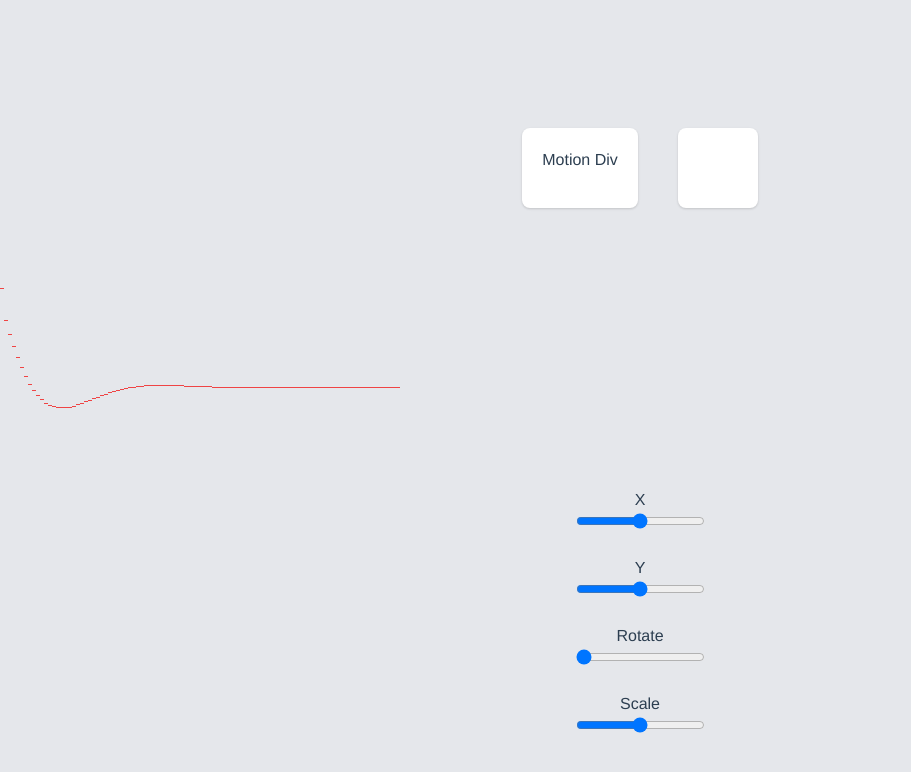
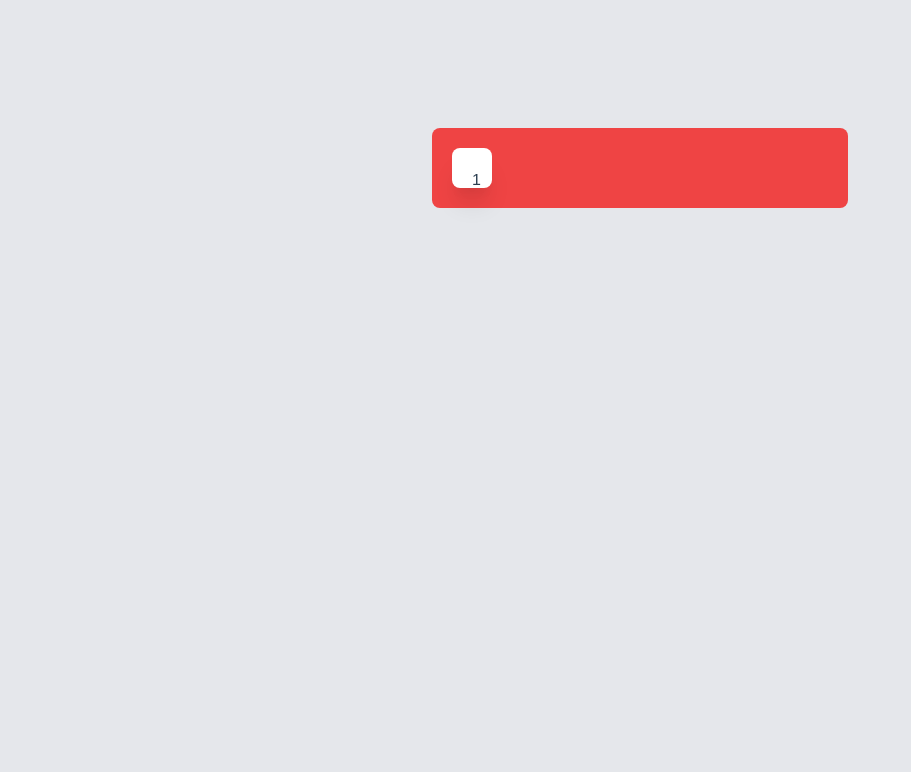
Before and after one commit to BrandonGomes1705/v-frame, a Vue app: page / in a window 1280 px wide. Shown: the top 772 px of the page, without its empty margins (0-911 px from the left). Built offline with nearby package versions, Linux system fonts and the light colour scheme.

Commit message:
Added shared layout div to react to size changes

```diff
--- a/package.json
+++ b/package.json
@@ -8,6 +8,7 @@
   },
   "dependencies": {
     "@tweenjs/tween.js": "^18.6.4",
+    "flipping": "^1.1.0",
     "vue": "^3.2.6"
   },
   "devDependencies": {
--- a/src/App.vue
+++ b/src/App.vue
@@ -1,73 +1,34 @@
 
 <template>
     <div class="space-y-20 mt-32">
-        <div class="flex justify-center space-x-10">
-            <motion-div class="p-5 bg-white rounded-lg shadow" :initial="{scale: 0, rotate: -180}" :animate="{scale:1, rotate: 0,}">
-                Motion Div
-            </motion-div>
-            <motion-div
-                class="h-20 w-20 shadow bg-white rounded-lg"
-                :initial="{
-                        scale: 0.8,
-                        rotate: 180,
-                    }"
-                :animate="{
-                        y,
-                        x,
-                        scale: scale/4,
-                        rotate,
-                        opacity: 1
-                    }"
-                :while-hover="{
-                        scale: 1.2,
-                        rotate: 90
-                    }"
-            />
-        </div>
-        <div class="flex justify-start">
-            <div v-for="data in graph" :key="data" :style="'height: ' + data*100 + 'px'" class="border-b border-red-500 w-1"/>
-        </div>
+        <!-- <div class="flex justify-center space-x-10">
+            <test-motion-div/>
+        </div> -->
         <div class="flex justify-center">
-            <div class="flex flex-col space-y-5">
-                <div>
-                    <p>X</p>
-                    <input v-model="x" type="range" min="-100" max="100">
-                </div>
-
-                <div>
-                    <p>Y</p>
-                    <input v-model="y" type="range" min="-100" max="100">
-                </div>
-
-                <div>
-                    <p>Rotate</p>
-                    <input v-model="rotate" type="range" min="0" max="360">
-                </div>
-
-                <div>
-                    <p>Scale</p>
-                    <input v-model="scale" type="range" min="0" max="8">
-                </div>
-            </div>
+            <shared-layout-div class="grid grid-cols-8 gap-2 p-5 bg-red-500 rounded-lg select-none" @click.native="count++">
+                <motion-div :initial="{ scale: 0}"
+                    :animate="{ scale: 1}"
+                    v-for="n in count"
+                    :key="n"
+                    class="p-5 rounded-lg bg-white shadow-xl h-10 w-10"
+                >
+                        {{ n }}
+                    </motion-div>
+            </shared-layout-div>
         </div>
     </div>
 </template>
 
 <script setup>
-import { ref } from "vue";
-import MotionDiv from "./components/motion/MotionDiv.vue";
 import useMotion from "./composables/useMotion";
+import TestMotionDiv from "./components/TestMotionDiv.vue"
+import SharedLayoutDiv from "./components/motion/SharedLayoutDiv.vue"
+import MotionDiv from "./components/motion/MotionDiv.vue"
+import {ref} from 'vue';
 
-const { springEase } = useMotion();
-const graph = ref([]);
-for(let i = 0; i < 100; i++) {
-    graph.value.push(springEase(i/100))
-}
+const count = ref(1);
 
-const y = ref(0);
-const x = ref(0);
-const scale = ref(4);
-const rotate = ref(0);
+
 </script>
 
 <style>
--- /dev/null
+++ b/src/components/TestMotionDiv.vue
@@ -0,0 +1,63 @@
+<template>
+     <motion-div
+                class="h-20 w-20 shadow bg-white rounded-lg"
+                :initial="{
+                        scale: 0.2,
+                        opacity: 0,
+                        rotate: 180,
+                    }"
+                :animate="{
+                        y,
+                        x,
+                        scale: scale/4,
+                        rotate,
+                        opacity: 1
+                    }"
+                :while-hover="{
+                        scale: 1.2,
+                        rotate: 90
+                    }"
+            />
+        <div class="flex justify-start">
+            <div v-for="data in graph" :key="data" :style="'height: ' + data*100 + 'px'" class="border-b border-red-500 w-1"/>
+        </div>
+        <div class="flex justify-center">
+            <div class="flex flex-col space-y-5">
+                <div>
+                    <p>X</p>
+                    <input v-model="x" type="range" min="-100" max="100">
+                </div>
+
+                <div>
+                    <p>Y</p>
+                    <input v-model="y" type="range" min="-100" max="100">
+                </div>
+
+                <div>
+                    <p>Rotate</p>
+                    <input v-model="rotate" type="range" min="0" max="360">
+                </div>
+
+                <div>
+                    <p>Scale</p>
+                    <input v-model="scale" type="range" min="0" max="8">
+                </div>
+            </div>
+        </div>
+</template>
+<script setup>
+import { ref } from "vue";
+import MotionDiv from "../components/motion/MotionDiv.vue";
+import UseMotion from "../composables/useMotion"
+
+const { springEase } = UseMotion();
+const graph = ref([]);
+for(let i = 0; i < 100; i++) {
+    graph.value.push(springEase(i/100))
+}
+
+const y = ref(0);
+const x = ref(0);
+const scale = ref(4);
+const rotate = ref(0);
+</script>
--- /dev/null
+++ b/src/components/motion/SharedLayoutDiv.vue
@@ -0,0 +1,93 @@
+<template>
+    <div ref="container">
+        <slot/>
+    </div>
+</template>
+
+<script setup>
+import { computed, onBeforeUpdate, onUpdated, ref, watch } from "vue";
+import { Tween } from "@tweenjs/tween.js";
+import useMotion from "../../composables/useMotion"
+
+const container = ref(null);
+
+const initial = ref({
+    height: 0,
+    width: 0,
+})
+const final = ref({
+    height: 0,
+    width: 0,
+})
+
+const tweens = ref({
+    height: null,
+    width: null,
+})
+
+const transitionProperty = (property, to) => {
+    if(tweens.value[property]) {
+        tweens.value[property].stop();
+        tweens.value[property] = null;
+    }
+
+    const {springEase} = useMotion();
+    let data = {value: initial.value[property]};
+    container.value.style.overflow = 'hidden';
+    tweens.value[property] = new Tween(data)
+            .to({value: to})
+            .easing(springEase)
+            .onUpdate(() => {
+                if(property === 'height') {
+                    container.value.style.height = data.value + 'px';
+                }
+                if(property === 'width') {
+                    container.value.style.width = data.value + 'px';
+                }
+            })
+            .onComplete(() => {
+                container.value.style.height = '';
+                container.value.style.width = '';
+                tweens.value[property].stop();
+            })
+            .start();
+
+    let animate = (time) => {
+        if(tweens.value[property]) {
+            requestAnimationFrame(animate)
+            tweens.value[property].update(time);
+        }
+    }
+
+    // start the transition.
+    requestAnimationFrame(animate)
+}
+
+
+onBeforeUpdate(() => {
+    initial.value.height = container.value.offsetHeight;
+    container.value.style.height = initial.value.height + 'px';
+
+    initial.value.width = container.value.offsetWidth;
+    container.value.style.width = initial.value.width + 'px';
+})
+
+onUpdated(() => {
+    container.value.style.height = 'auto';
+    final.value.height = container.value.offsetHeight;
+    container.value.style.height = initial.value.height + 'px';
+
+
+    if(initial.value.height !== final.value.height) {
+        transitionProperty('height', final.value.height)
+    }
+
+    container.value.style.width = 'auto';
+    final.value.width = container.value.offsetWidth;
+    container.value.style.width = initial.value.width + 'px';
+
+    if(initial.value.width !== final.value.width) {
+        transitionProperty('width', final.value.width)
+    }
+})
+</script>
```
Also changed, not shown: 1 other file (tests, documents, lock files or other folders).
